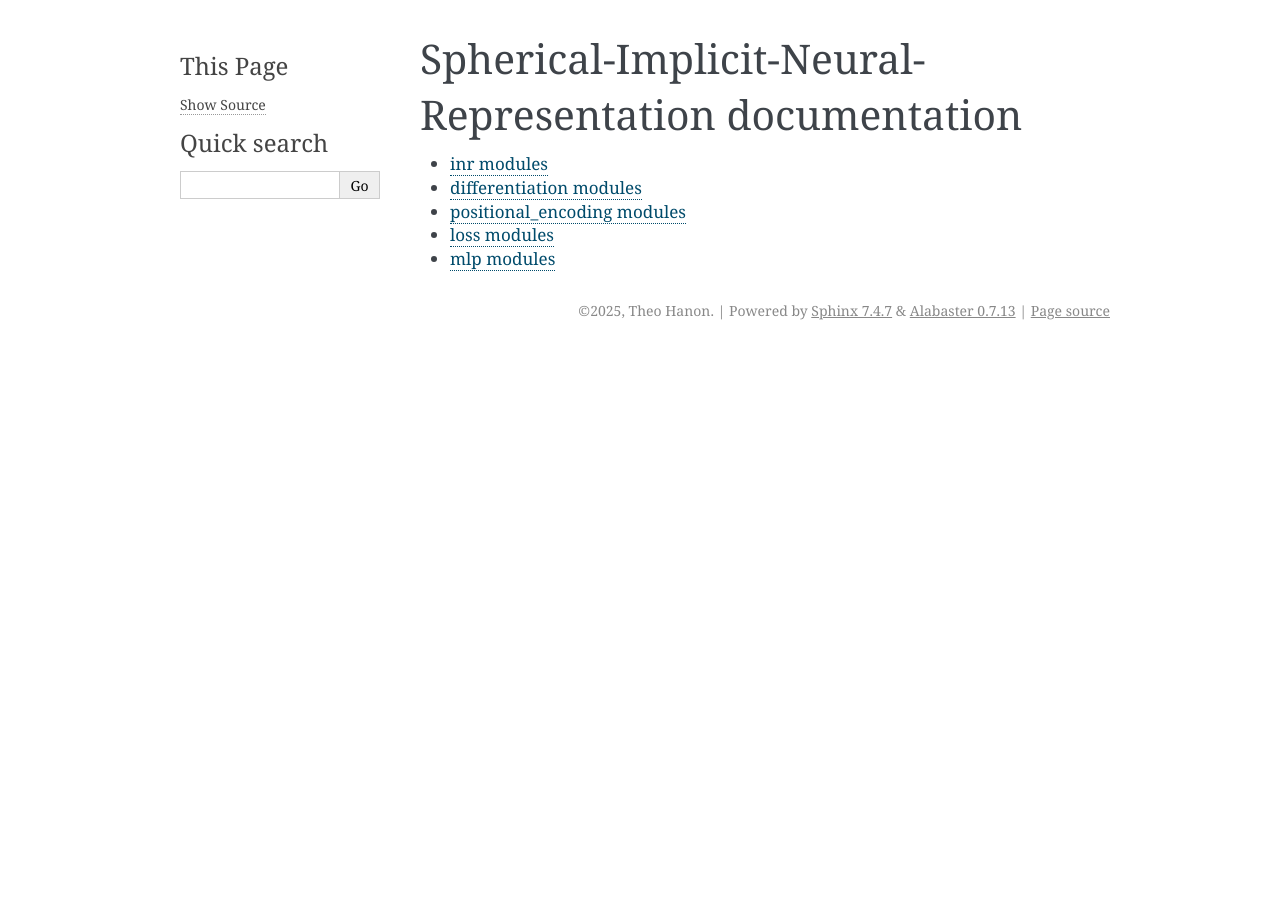
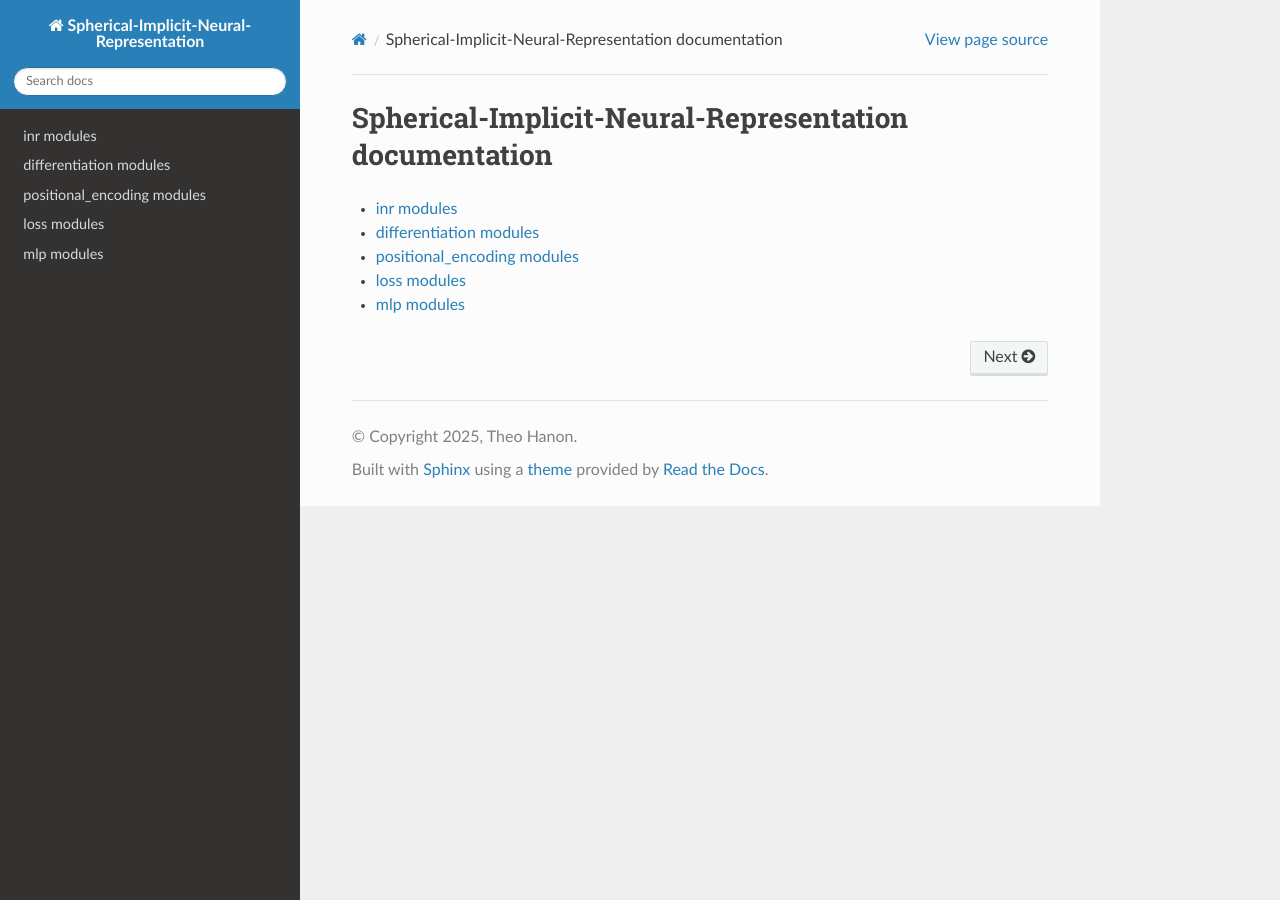
Before and after one commit to TheoHanon/Spherical-Implicit-Neural-Representation, a Sphinx documentation site: the page built from docs/index.rst, in a window 1280 px wide. Built offline with Sphinx 7.4.7 and the Read the Docs theme 3.1.0, drawn with Linux system fonts in a browser that asks for light colours.

Commit message:
Switch HTML theme from Alabaster to Sphinx RTD and update requirements.txt for spherical-inr

```diff
--- a/docs/conf.py
+++ b/docs/conf.py
@@ -32,5 +32,5 @@ exclude_patterns = ["_build", "Thumbs.db", ".DS_Store"]
 # -- Options for HTML output -------------------------------------------------
 # https://www.sphinx-doc.org/en/master/usage/configuration.html#options-for-html-output
 
-html_theme = "alabaster"
+html_theme = "sphinx_rtd_theme"
 html_static_path = []
--- a/requirements.txt
+++ b/requirements.txt
@@ -58,7 +58,7 @@ shapely==2.0.7
 six==1.17.0
 sniffio==1.3.1
 snowballstemmer==2.2.0
--e git+https://github.com/TheoHanon/Spherical-Implicit-Neural-Representation.git@81192f47a4d742ecd102ff5d335005c088c2a239#egg=spherical_inr
+spherical-inr==0.2.2
 Sphinx==8.2.1
 sphinx-autobuild==2024.10.3
 sphinx-rtd-theme==3.0.2
@@ -81,3 +81,4 @@ uvicorn==0.34.0
 watchfiles==1.0.4
 wcwidth==0.2.13
 websockets==15.0
+sphinx-rtd-theme
```
